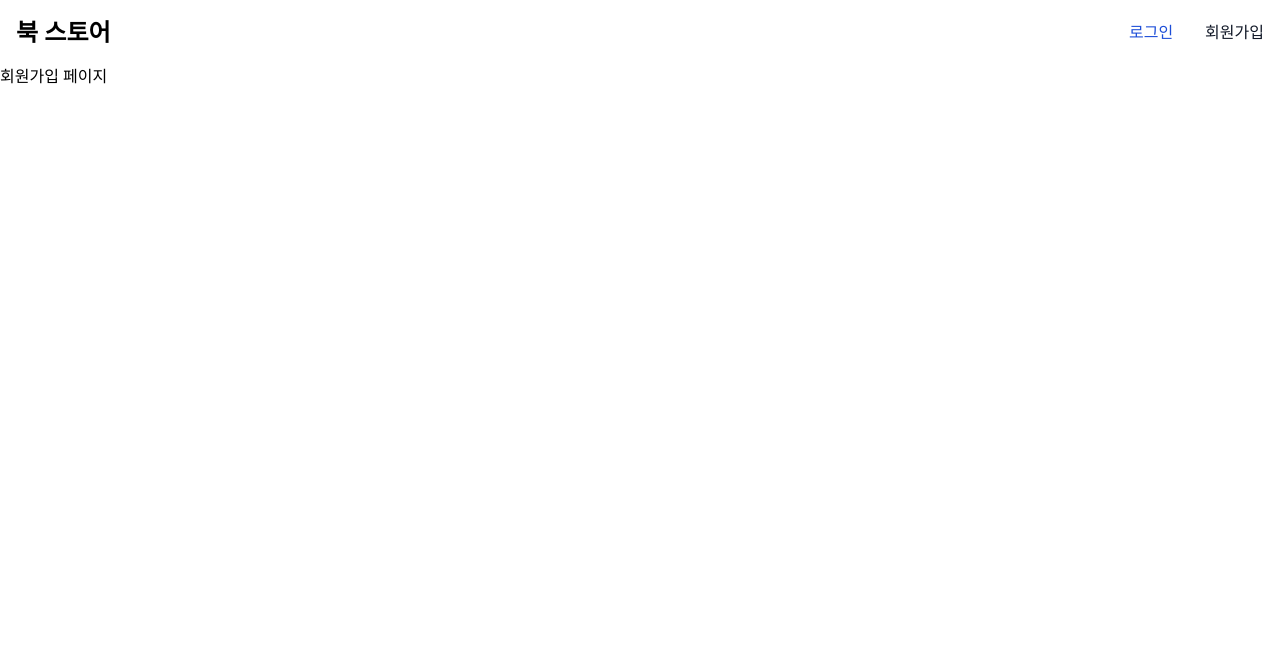
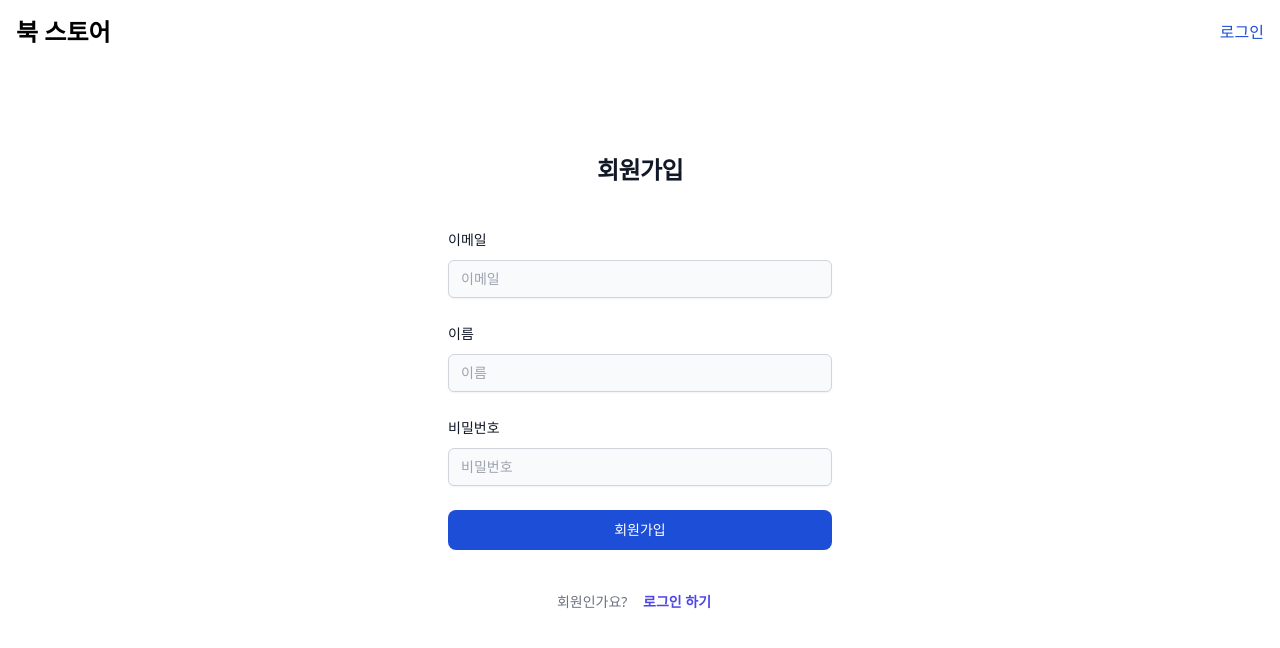
Before and after one commit to leejinyoung111/shopping-front-vue, a Vue app: page /register in a window 1280 px wide. Shown: the top 648 px of the page. Built offline with nearby package versions, Linux system fonts and the light colour scheme; no server answers.

Commit message:
로그인 회원가입 기본 디자인, 기능 추가

```diff
--- a/src/components/ui/NavbarItem.vue
+++ b/src/components/ui/NavbarItem.vue
@@ -46,13 +46,13 @@
               >로그인</a
             >
           </li>
-          <li>
+          <!-- <li>
             <a
               href="/register"
               class="block py-2 px-3 text-gray-900 rounded hover:bg-gray-100 md:hover:bg-transparent md:border-0 md:hover:text-blue-700 md:p-0 dark:text-white md:dark:hover:text-blue-500 dark:hover:bg-gray-700 dark:hover:text-white md:dark:hover:bg-transparent"
               >회원가입</a
             >
-          </li>
+          </li> -->
         </ul>
       </div>
     </div>
--- /dev/null
+++ b/src/stores/auth.js
@@ -0,0 +1,14 @@
+import { defineStore } from "pinia";
+
+export const useAuthStore = defineStore("auth", {
+  state: () => ({
+    user: {},
+  }),
+  actions: {
+    // 유저 정보 저장
+    async setUserInfo(result) {
+      this.user = result;
+      localStorage.setItem("userInfo", JSON.stringify(this.user));
+    },
+  },
+});
--- a/src/stores/counter.js
+++ /dev/null
@@ -1,12 +0,0 @@
-import { ref, computed } from 'vue'
-import { defineStore } from 'pinia'
-
-export const useCounterStore = defineStore('counter', () => {
-  const count = ref(0)
-  const doubleCount = computed(() => count.value * 2)
-  function increment() {
-    count.value++
-  }
-
-  return { count, doubleCount, increment }
-})
--- a/src/views/LoginView.vue
+++ b/src/views/LoginView.vue
@@ -1,4 +1,120 @@
-<script setup></script>
+<script setup>
+import BlueButton from "@/components/button/BlueButton.vue";
+import InputItem from "@/components/form/InputItem.vue";
+import { ref } from "vue";
+import { useAuthStore } from "@/stores/auth";
+import { useRouter } from "vue-router";
+
+// storage
+const authStore = useAuthStore();
+
+// 변수
+const email = ref("");
+const password = ref("");
+const router = useRouter();
+
+// 로그인
+const submit = async () => {
+  try {
+    let value = {
+      email: email.value,
+      password: password.value,
+    };
+
+    // 유저정보 저장
+    authStore.setUserInfo(value);
+
+    alert("로그인 성공!");
+
+    router.push("/");
+
+    // let getUser = JSON.parse(localStorage.getItem("userInfo"));
+
+    // console.log(getUser);
+
+    // const result = await LoginApi(value);
+
+    // if (result.status == 201) {
+    //   // 유저 정보 가져오기
+    //   const getUserInfo = await GetUserApi(result.data.result);
+
+    //   // 유저정보 저장
+    //   authStore.setUserInfo(getUserInfo);
+
+    //   let getUser = JSON.parse(localStorage.getItem("userInfo"));
+
+    //   // 경로 이동
+    //   if (getUser.role == "admin") {
+    //     router.replace("/dashboard");
+    //   } else {
+    //     router.go(0);
+    //   }
+    // } else if (result.status == 422) {
+    //   // 에러 처리
+    //   errorMessageHandling(result.response.data);
+    // }
+  } catch (e) {
+    console.log(e);
+  }
+};
+</script>
 <template>
-  <div>로그인 페이지</div>
+  <div class="flex min-h-full flex-col justify-center px-6 py-12 lg:px-8">
+    <div class="sm:mx-auto sm:w-full sm:max-w-sm">
+      <h2
+        class="mt-10 text-center text-2xl/9 font-bold tracking-tight text-gray-900"
+      >
+        로그인
+      </h2>
+    </div>
+
+    <div class="mt-10 sm:mx-auto sm:w-full sm:max-w-sm">
+      <form class="space-y-6" @submit.prevent="submit()">
+        <div>
+          <label for="email" class="block text-sm/6 font-medium text-gray-900"
+            >이메일</label
+          >
+          <div class="mt-2">
+            <InputItem
+              type="email"
+              placeholder="이메일"
+              v-model="email"
+              class="py-2 px-3 border border-gray-300 focus:border-red-300 focus:outline-none focus:ring focus:ring-red-200 focus:ring-opacity-50 rounded-md shadow-sm disabled:bg-gray-100 mt-1 block w-full"
+            />
+          </div>
+        </div>
+
+        <div>
+          <div class="flex items-center justify-between">
+            <label
+              for="password"
+              class="block text-sm/6 font-medium text-gray-900"
+              >비밀번호</label
+            >
+          </div>
+          <div class="mt-2">
+            <InputItem
+              type="password"
+              placeholder="비밀번호"
+              v-model="password"
+              class="py-2 px-3 border border-gray-300 focus:border-red-300 focus:outline-none focus:ring focus:ring-red-200 focus:ring-opacity-50 rounded-md shadow-sm disabled:bg-gray-100 mt-1 block w-full"
+            />
+          </div>
+        </div>
+
+        <div class="mt-6">
+          <BlueButton value="submit" text="로그인" />
+        </div>
+      </form>
+
+      <p class="mt-10 text-center text-sm/6 text-gray-500">
+        회원이 아닌가요?
+        <a
+          href="/register"
+          class="font-semibold text-indigo-600 hover:text-indigo-500 mx-3"
+          >계정 생성하기</a
+        >
+      </p>
+    </div>
+  </div>
 </template>
--- a/src/views/RegisterView.vue
+++ b/src/views/RegisterView.vue
@@ -1,4 +1,125 @@
-<script setup></script>
+<script setup>
+import BlueButton from "@/components/button/BlueButton.vue";
+import InputItem from "@/components/form/InputItem.vue";
+import { useRouter } from "vue-router";
+import { ref } from "vue";
+
+// 변수
+const email = ref("");
+const name = ref("");
+const password = ref("");
+const router = useRouter();
+
+// 회원가입
+const submit = async () => {
+  try {
+    let value = {
+      email: email.value,
+      name: name.value,
+      password: password.value,
+    };
+
+    alert("회원가입 성공!");
+
+    router.push("/login");
+
+    // const result = await LoginApi(value);
+
+    // if (result.status == 201) {
+    //   // 유저 정보 가져오기
+    //   const getUserInfo = await GetUserApi(result.data.result);
+
+    //   // 유저정보 저장
+    //   authStore.setUserInfo(getUserInfo);
+
+    //   let getUser = JSON.parse(localStorage.getItem("userInfo"));
+
+    //   // 경로 이동
+    //   if (getUser.role == "admin") {
+    //     router.replace("/dashboard");
+    //   } else {
+    //     router.go(0);
+    //   }
+    // } else if (result.status == 422) {
+    //   // 에러 처리
+    //   errorMessageHandling(result.response.data);
+    // }
+  } catch (e) {
+    console.log(e);
+  }
+};
+</script>
 <template>
-  <div>회원가입 페이지</div>
+  <div class="flex min-h-full flex-col justify-center px-6 py-12 lg:px-8">
+    <div class="sm:mx-auto sm:w-full sm:max-w-sm">
+      <h2
+        class="mt-10 text-center text-2xl/9 font-bold tracking-tight text-gray-900"
+      >
+        회원가입
+      </h2>
+    </div>
+
+    <div class="mt-10 sm:mx-auto sm:w-full sm:max-w-sm">
+      <form class="space-y-6" @submit.prevent="submit()">
+        <div>
+          <label for="email" class="block text-sm/6 font-medium text-gray-900"
+            >이메일</label
+          >
+          <div class="mt-2">
+            <InputItem
+              type="email"
+              placeholder="이메일"
+              v-model="email"
+              class="py-2 px-3 border border-gray-300 focus:border-red-300 focus:outline-none focus:ring focus:ring-red-200 focus:ring-opacity-50 rounded-md shadow-sm disabled:bg-gray-100 mt-1 block w-full"
+            />
+          </div>
+        </div>
+
+        <div>
+          <label for="name" class="block text-sm/6 font-medium text-gray-900"
+            >이름</label
+          >
+          <div class="mt-2">
+            <InputItem
+              type="text"
+              placeholder="이름"
+              v-model="name"
+              class="py-2 px-3 border border-gray-300 focus:border-red-300 focus:outline-none focus:ring focus:ring-red-200 focus:ring-opacity-50 rounded-md shadow-sm disabled:bg-gray-100 mt-1 block w-full"
+            />
+          </div>
+        </div>
+
+        <div>
+          <div class="flex items-center justify-between">
+            <label
+              for="password"
+              class="block text-sm/6 font-medium text-gray-900"
+              >비밀번호</label
+            >
+          </div>
+          <div class="mt-2">
+            <InputItem
+              type="password"
+              placeholder="비밀번호"
+              v-model="password"
+              class="py-2 px-3 border border-gray-300 focus:border-red-300 focus:outline-none focus:ring focus:ring-red-200 focus:ring-opacity-50 rounded-md shadow-sm disabled:bg-gray-100 mt-1 block w-full"
+            />
+          </div>
+        </div>
+
+        <div class="mt-6">
+          <BlueButton value="submit" text="회원가입" />
+        </div>
+      </form>
+
+      <p class="mt-10 text-center text-sm/6 text-gray-500">
+        회원인가요?
+        <a
+          href="/login"
+          class="font-semibold text-indigo-600 hover:text-indigo-500 mx-3"
+          >로그인 하기</a
+        >
+      </p>
+    </div>
+  </div>
 </template>
```
